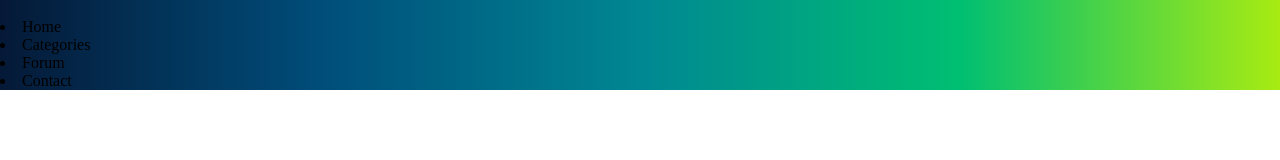
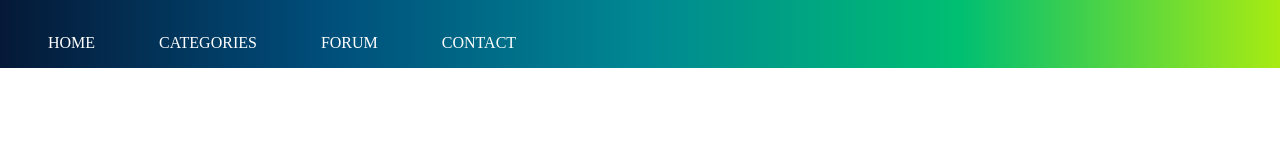
Before and after one commit to NemanjaKusljic/educa, a plain HTML site: page index.html in a window 1280 px wide. Drawn offline with Linux system fonts and the light colour scheme.

Commit message:
second commit
upadeted

```diff
--- a/css/style.css
+++ b/css/style.css
@@ -8,3 +8,16 @@ header{
     background-image: linear-gradient(to right,
                     #051937, #004d7a, #008793, #00bf72, #a8eb12);
 }
+
+.nav{
+    color:white;
+    display: flex;
+    list-style: none;
+    padding: 1rem;
+}
+
+.nav__item a {
+    text-transform: uppercase;
+    margin:0 2rem;
+    border-bottom: 2px solid #00bf72 transparent;
+}
--- a/index.html
+++ b/index.html
@@ -10,12 +10,12 @@
 <body>
     <header class="header">
         <img class="header__logo">
-        <nav class="nav">
+        <ul class="nav">
             <li class="nav__item"><a>Home</a></li>
             <li class="nav__item"><a>Categories</a></li>
             <li class="nav__item"><a>Forum</a></li>
             <li class="nav__item"><a>Contact</a></li>
-        </nav>
+        </ul>
     </header>
 
     <section class="hero">
```
